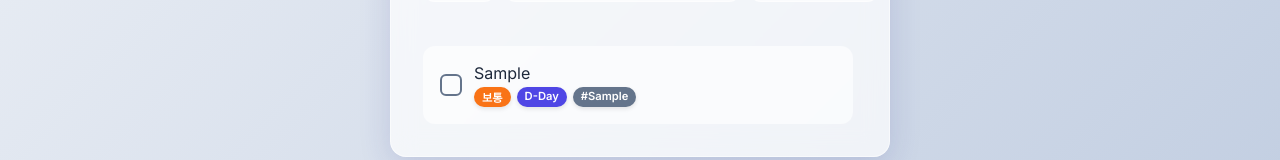
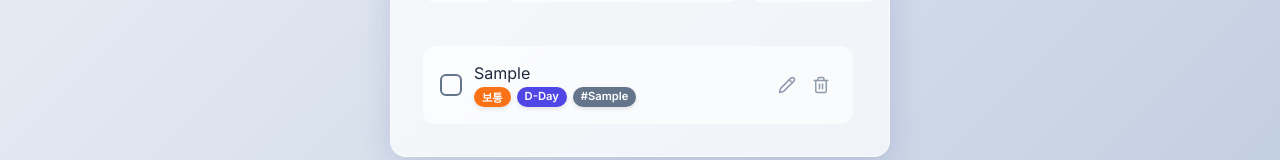
Before and after one commit to stormKY/ToDo-APP, a React (Vite) app: page / in a window 1280 px wide. Both pictures are taken after typing "Sample", "Sample" into the empty fields and a click on the button 829 px from the left and 579 px from the top of the page. Shown: the part 653-813 px from the top of the page. Built offline with nearby package versions, Linux system fonts and the light colour scheme; no server answers.

Commit message:
Fix: Enhance visibility of edit/delete buttons in todo items

```diff
--- a/src/styles/App.css
+++ b/src/styles/App.css
@@ -444,12 +444,14 @@
 .item-actions {
     display: flex;
     gap: 4px;
-    opacity: 0;
+    opacity: 0.7;
+    /* 기본적으로 약간 흐리게 */
     transition: opacity 0.2s;
 }
 
 .todo-item:hover .item-actions {
     opacity: 1;
+    /* 호버시 선명하게 */
 }
 
 .action-btn {
```
Also changed, not shown: 1 other file (tests, documents, lock files or other folders).
